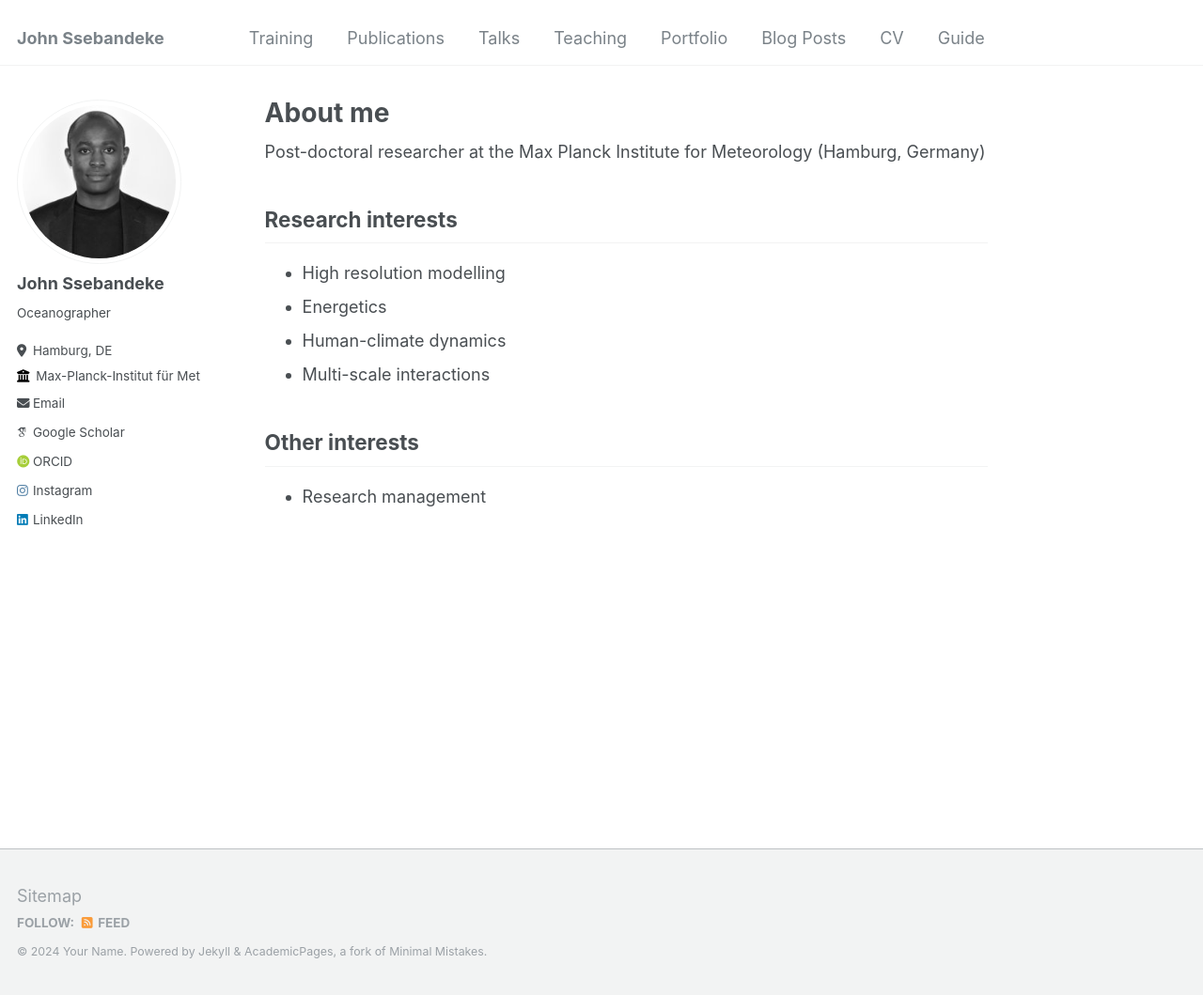
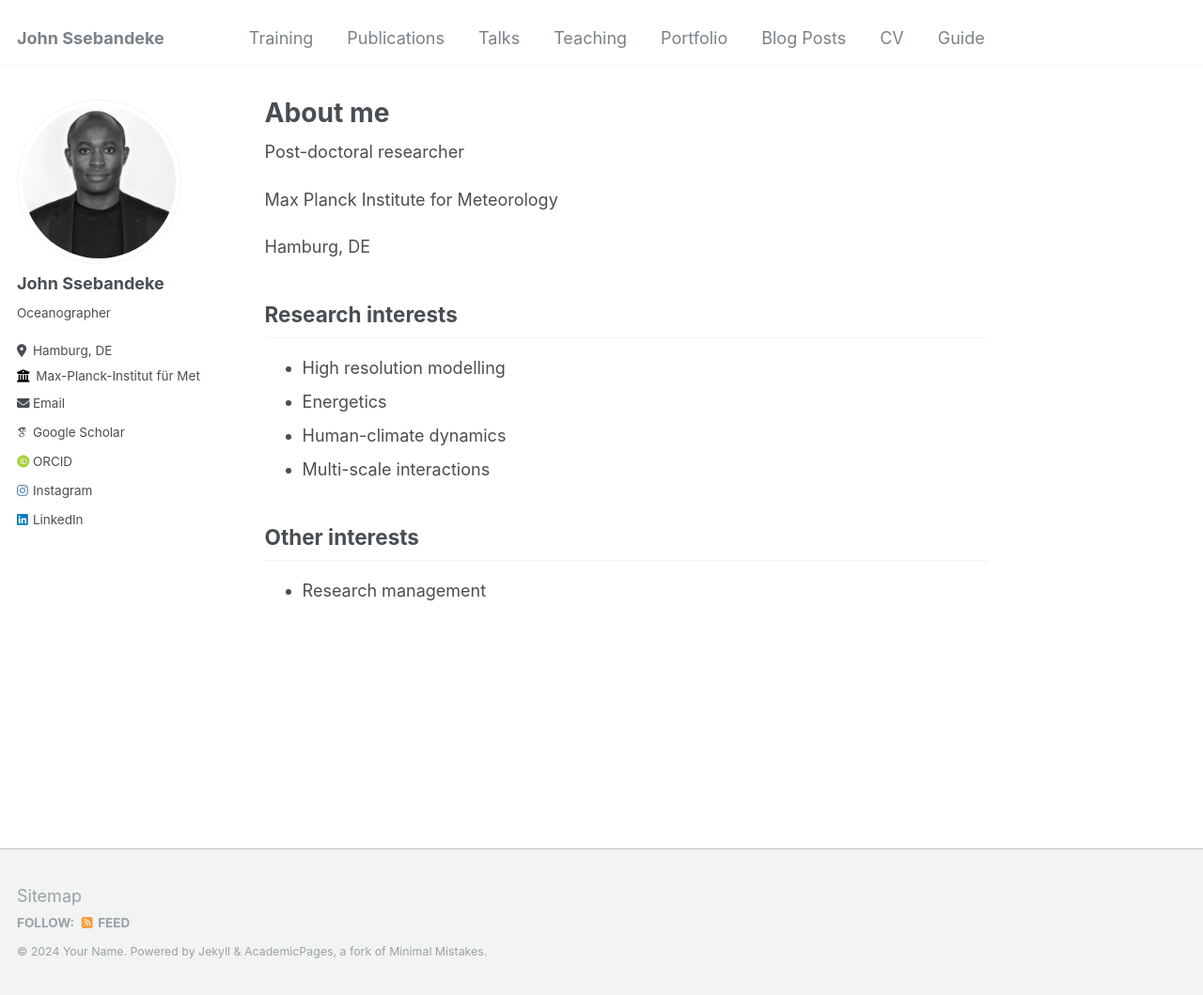
Before and after one commit to john-ssebandeke/john-ssebandeke.github.io, a Jekyll site: the page built from _pages/about.md, in a window 1280 px wide and 1059 px high. Shown: the whole window at 94% size. Built offline with Jekyll 4.4.1, drawn with Linux system fonts in a browser that asks for light colours; some web fonts are replaced.

Commit message:
Update about.md

```diff
--- a/_pages/about.md
+++ b/_pages/about.md
@@ -7,7 +7,11 @@ redirect_from:
   - /about.html
 ---
 
-Post-doctoral researcher at the Max Planck Institute for Meteorology (Hamburg, Germany)
+Post-doctoral researcher
+
+Max Planck Institute for Meteorology
+
+Hamburg, DE
 
 ## Research interests
 
```
